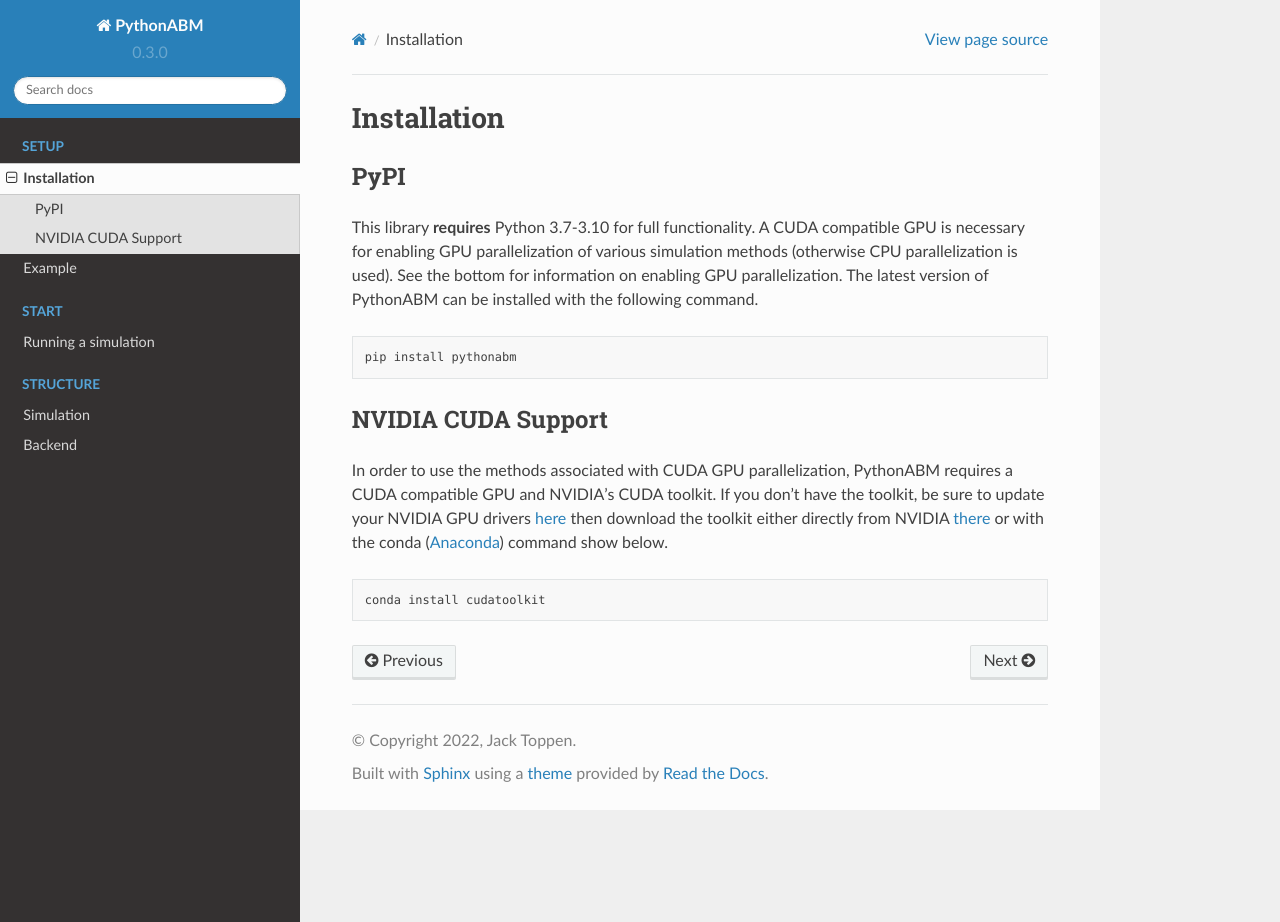
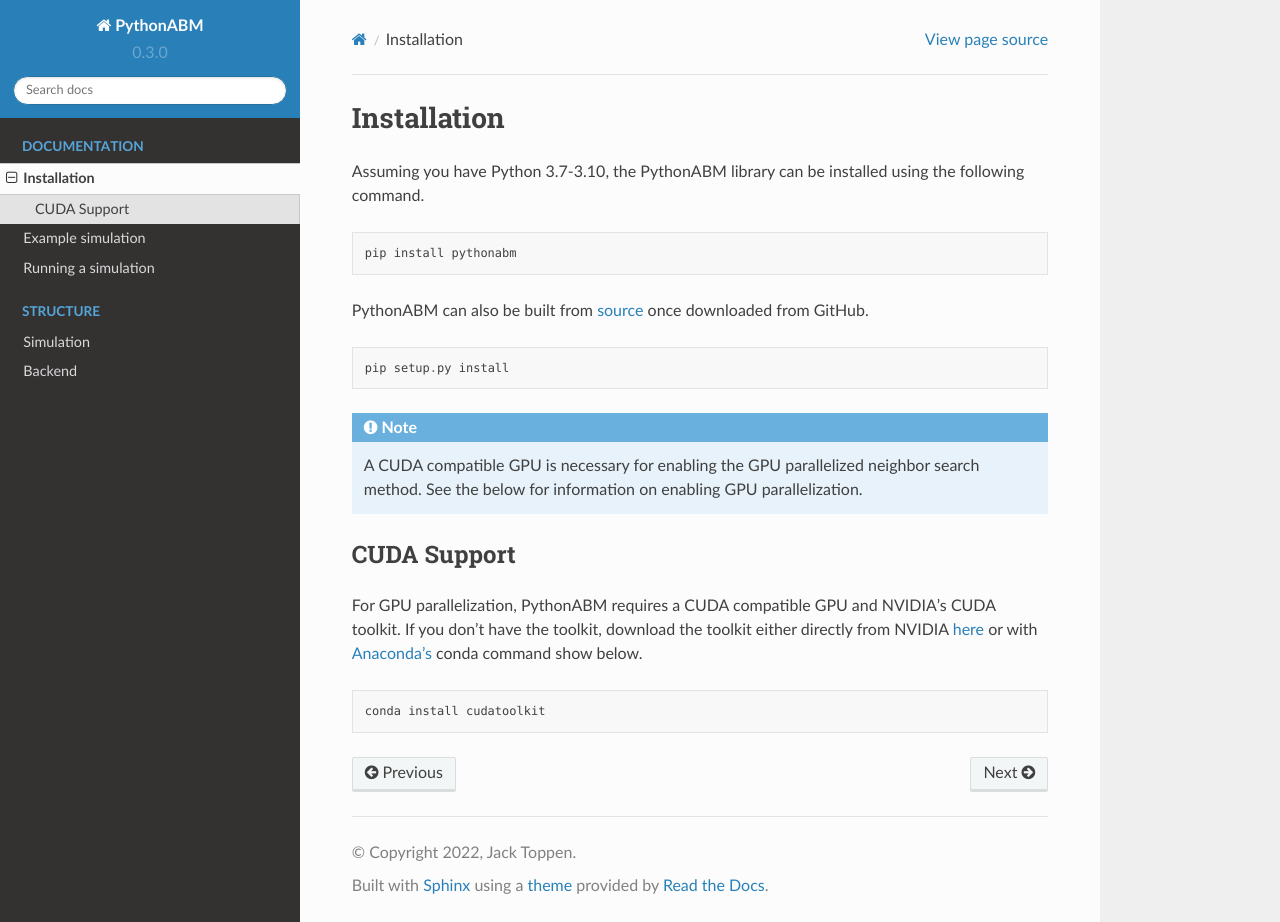
Before and after one commit to JackToppen/pythonabm, a Sphinx documentation site: the page built from docs/source/installation.rst, in a window 1280 px wide and 922 px high. Built offline with Sphinx 7.4.7 and the Read the Docs theme 2.0.0, drawn with Linux system fonts in a browser that asks for light colours.

Commit message:
Updates to documentation

```diff
--- a/docs/source/installation.rst
+++ b/docs/source/installation.rst
@@ -2,30 +2,32 @@ Installation
 ============
 
 
-PyPI
------
-
-This library **requires** Python 3.7-3.10 for full functionality. A CUDA
-compatible GPU is necessary for enabling GPU parallelization of various
-simulation methods (otherwise CPU parallelization is used). See the
-bottom for information on enabling GPU parallelization. The latest
-version of PythonABM can be installed with the following command.
+Assuming you have Python 3.7-3.10, the PythonABM library can be installed using the following command.
 
 ::
 
    pip install pythonabm
 
+PythonABM can also be built from `source <https://github.com/kemplab/pythonabm>`__ once downloaded from GitHub.
 
-NVIDIA CUDA Support
+::
+
+   pip setup.py install
+
+.. note::
+    A CUDA compatible GPU is necessary for enabling the GPU parallelized
+    neighbor search method. See the below for information on enabling GPU
+    parallelization.
+
+
+CUDA Support
 -------------------
 
-In order to use the methods associated with CUDA GPU parallelization,
-PythonABM requires a CUDA compatible GPU and NVIDIA’s CUDA toolkit. If
-you don’t have the toolkit, be sure to update your NVIDIA GPU drivers
-`here <https://www.nvidia.com/download/index.aspx>`__ then download the
+For GPU parallelization, PythonABM requires a CUDA compatible GPU and NVIDIA’s
+CUDA toolkit. If you don’t have the toolkit, download the
 toolkit either directly from NVIDIA
-`there <https://developer.nvidia.com/cuda-downloads>`__ or with the
-conda (`Anaconda <https://www.anaconda.com/>`__) command show below.
+`here <https://developer.nvidia.com/cuda-downloads>`__ or with `Anaconda's <https://www.anaconda.com/>`__ conda
+command show below.
 
 ::
 
```
Also changed, not shown: docs/source/example.rst (+14 -8 lines), docs/source/index.rst (+2 -6 lines), docs/source/running.rst (added, +27 -0 lines), docs/source/start.rst (deleted, +0 -29 lines).
